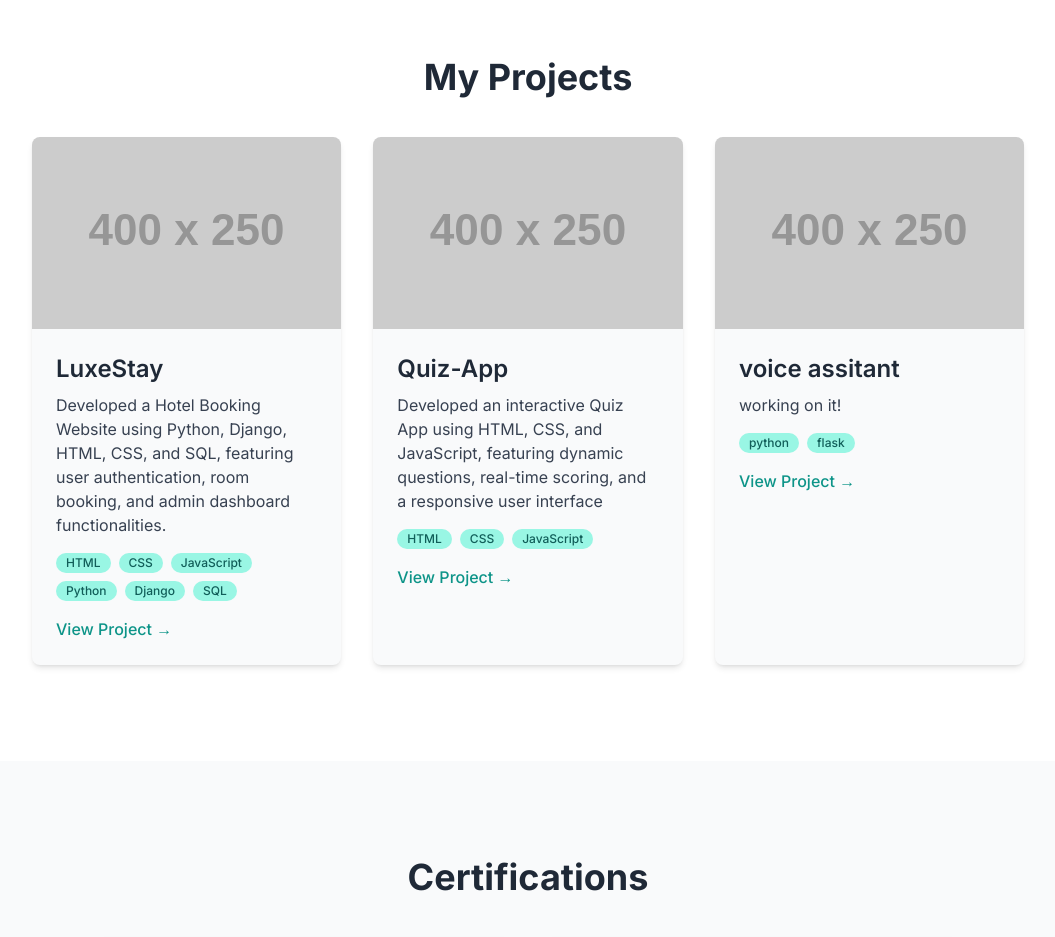
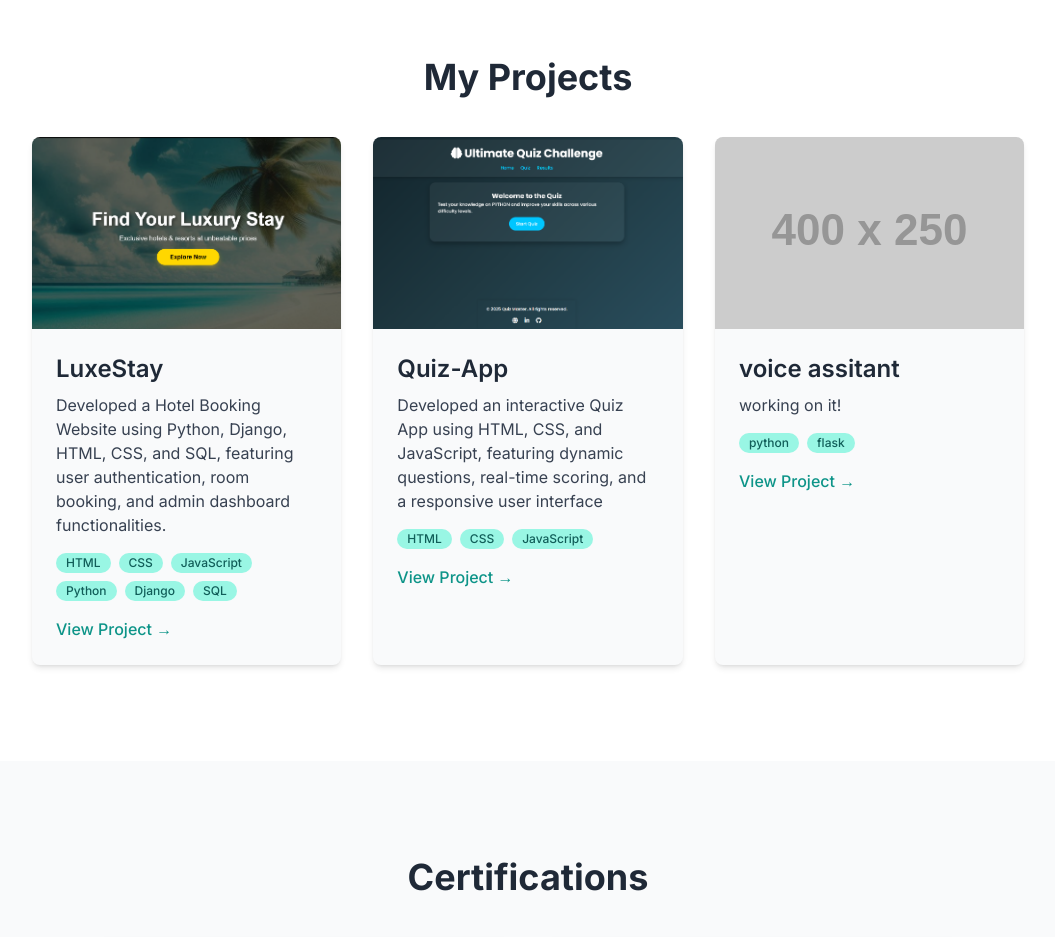
Before and after one commit to sarukesh-t/portfolio, a plain HTML site: page index.html in a window 1280 px wide. Shown: the part 2020-2957 px from the top of the page, without its empty margins (112-1167 px from the left). Drawn offline with nearby package versions, Linux system fonts and the light colour scheme; placeholder pictures from the web are drawn by us; animation ran at ten frames a second.

Commit message:
updated projects

```diff
--- a/index.html
+++ b/index.html
@@ -230,7 +230,7 @@
             <h2 class="text-3xl md:text-4xl font-bold text-center text-gray-800 mb-10 animate-on-scroll fade-in-up">My Projects</h2>
             <div class="grid grid-cols-1 md:grid-cols-2 lg:grid-cols-3 gap-8">
                 <div class="bg-gray-50 rounded-lg shadow-md overflow-hidden hover:shadow-xl transition duration-300 transform hover:-translate-y-2 animate-on-scroll fade-in-up delay-100">
-                    <img src="https://placehold.co/400x250/20B2AA/FFFFFF?text=Project+1" alt="Project 1 Image" class="w-full h-48 object-cover">
+                    <img src="src/luxeui.png" alt="Project 1 Image" class="w-full h-48 object-cover">
                     <div class="p-6">
                         <h3 class="text-2xl font-semibold text-gray-800 mb-2">LuxeStay</h3>
                         <p class="text-gray-700 text-base mb-4">Developed a Hotel Booking Website using Python, Django, HTML, CSS, and SQL, featuring user authentication, room booking, and admin dashboard functionalities.</p>
@@ -246,7 +246,7 @@
                     </div>
                 </div>
                 <div class="bg-gray-50 rounded-lg shadow-md overflow-hidden hover:shadow-xl transition duration-300 transform hover:-translate-y-2 animate-on-scroll fade-in-up delay-200">
-                    <img src="https://placehold.co/400x250/20B2AA/FFFFFF?text=Project+2" alt="Project 2 Image" class="w-full h-48 object-cover">
+                    <img src="src/quizui.png" alt="Project 2 Image" class="w-full h-48 object-cover">
                     <div class="p-6">
                         <h3 class="text-2xl font-semibold text-gray-800 mb-2">Quiz-App</h3>
                         <p class="text-gray-700 text-base mb-4">Developed an interactive Quiz App using HTML, CSS, and JavaScript, featuring dynamic questions, real-time scoring, and a responsive user interface</p>
```
Also changed, not shown: src/luxeui.png (added), src/quizui.png (added).
